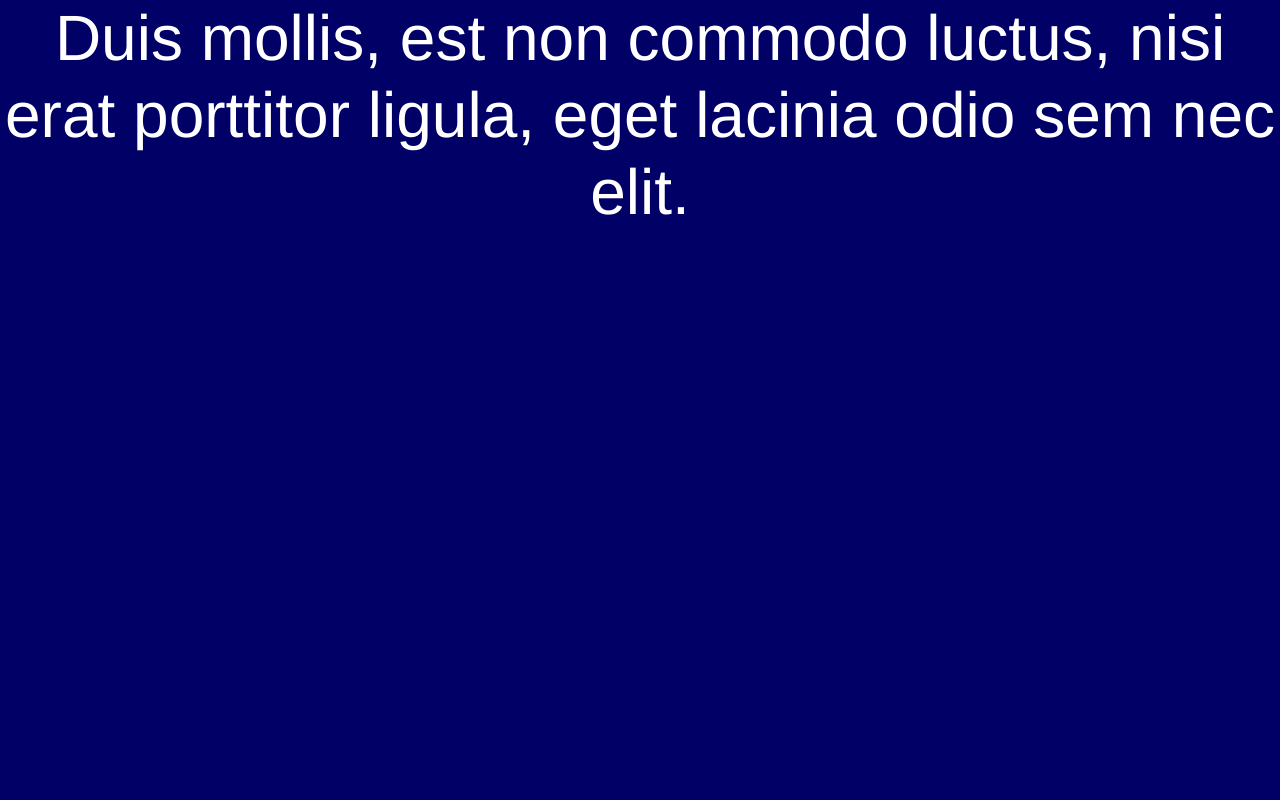
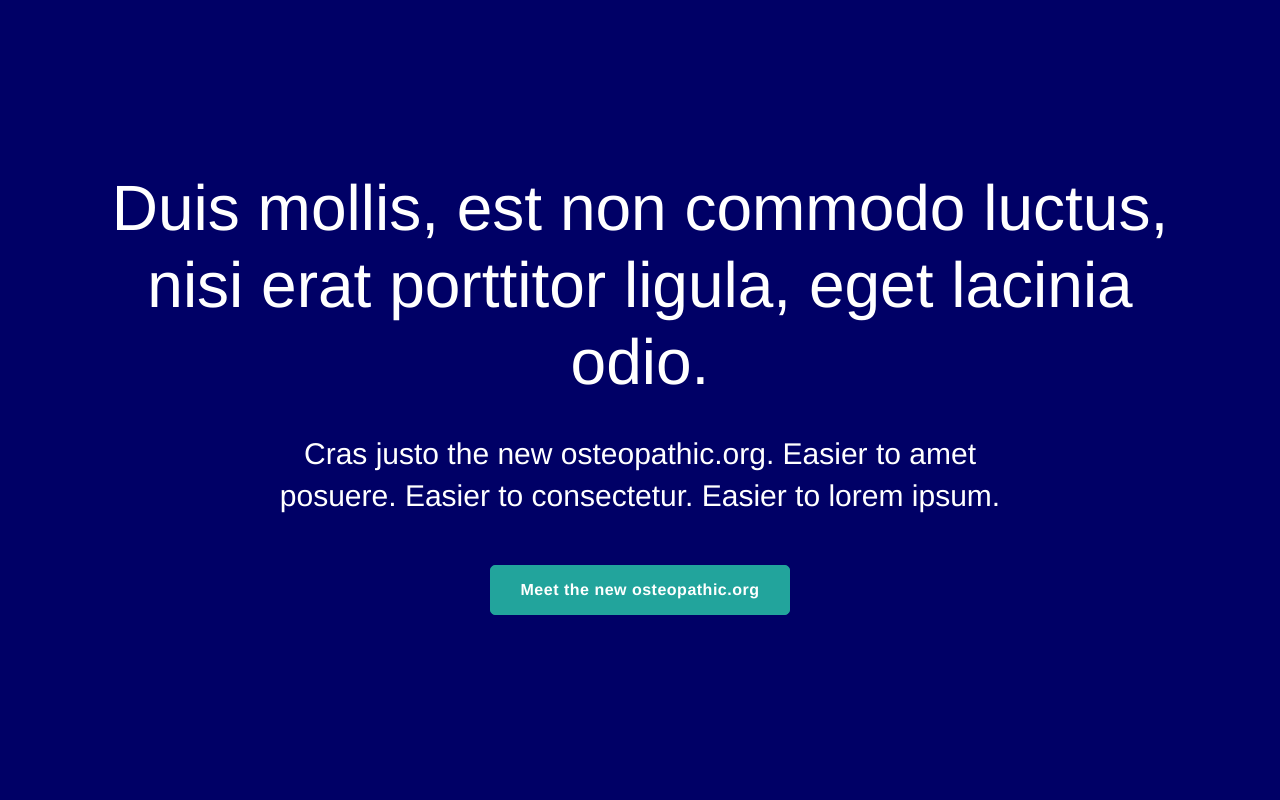
Before and after one commit to pjsinco/splash-page, a website: page index.html in a window 1280 px wide. Shown: the top 800 px of the page. Drawn offline with Linux system fonts and the light colour scheme; a web font is replaced by a local one.

Commit message:
Start to use .reveal

```diff
--- a/gulpfile.js
+++ b/gulpfile.js
@@ -44,7 +44,8 @@
     .pipe(sourcemaps.init({ loadMaps: true }))
     .pipe(sourcemaps.write('./'))
     .pipe(gulp.dest('./dist/'))
-    .pipe(notify({ message: 'Browserified!' }));
+    .pipe(notify({ message: 'Browserified!' }))
+    .pipe(browserSync.reload({ stream: true }));
 
 //  return gulp.src('src/scripts/**/*.js')
 //    .pipe(sourcemaps.init())
--- a/index.html
+++ b/index.html
@@ -9,10 +9,14 @@
   </head>
   <body>
 
-    <section class="module">
-      <div class="super">
+    <section class="module super">
+      <div class="container-fluid wrap">
         <div class="super__body">
-           <h1>Duis mollis, est non commodo luctus, nisi erat porttitor ligula, eget lacinia odio sem nec elit.</h1>
+          <h1 class="reveal reveal-delay-100">Duis mollis, est non commodo luctus, nisi erat porttitor ligula, eget lacinia odio.</h1>
+          <h5 class="reveal reveal-delay-200">Cras justo the new osteopathic.org. Easier to amet posuere. Easier to consectetur. Easier to lorem ipsum.</h5>
+          <p class="reveal reveal-delay-300">
+            <a href="https://pilot.osteopathic.org" class="btn">Meet the new osteopathic.org</a>
+          </p>
         </div>
       </div>
     </section>
--- a/src/scripts/main.js
+++ b/src/scripts/main.js
@@ -1,8 +1,24 @@
 require('./../../node_modules/waypoints/lib/noframework.waypoints.min.js')
 
-const waypoint = new Waypoint({
-  element: document.querySelector('.fan'),
-  handler: function(direction) {
-    this.element.classList.add('fan-out')
-  }
-})
+window.onload =function() {
+  const reveals = document.querySelectorAll('.reveal')
+
+  reveals.forEach(function(revealElement) {
+    const waypoint = new Waypoint({
+      element: revealElement,
+      handler: function() {
+        this.element.classList.add('on')
+      },
+      offset: '100%',
+    })
+  })
+
+  const waypoint = new Waypoint({
+    element: document.querySelector('.fan'),
+    handler: function(direction) {
+      this.element.classList.add('fan-out')
+    },
+    offset: '25%',
+  })
+
+}
--- /dev/null
+++ b/src/styles/_btn.scss
@@ -0,0 +1,15 @@
+.btn {
+  display: inline-block;
+  padding: 14px 30px;
+  width: auto;
+  border-radius: 5px;
+  background: #22a49c;
+  text-align: center;
+  color: #fff;
+  font-weight: 700;
+  font-size: 16px;
+  line-height: 20px;
+  letter-spacing: .5px;
+  border: 1px solid #22a49c;
+  transition: .7s;
+}
--- a/src/styles/_fan.scss
+++ b/src/styles/_fan.scss
@@ -7,8 +7,9 @@
 .fan-l img,
 .fan-r img {
   transition-property: transform;
-  transition-duration: .5s;
-  transition-timing-function: ease-out;
+  transition-duration: 1s;
+  transition-timing-function: cubic-bezier(0.175, 0.885, 0.320, 1.275);
+//  transition-timing-function: ease-out;
 }
 
 .fan {
@@ -26,11 +27,11 @@
     z-index: 4;
 
     .fan-out &.fan-l img {
-      transform: translateX(-68%) scale(.8);
+      transform: translate3d(-68%, 0, 0) scale(.8);
     }
 
     .fan-out &.fan-r img {
-      transform: translateX(68%) scale(.8);
+      transform: translate3d(68%, 0, 0) scale(.8);
     }
   }
 
@@ -38,17 +39,20 @@
     @extend %fan;
     z-index: 3;
 
-    &.fan-r img,
+    &.fan-r img {
+      transition-delay: .1s;
+    }
+
     &.fan-l img {
-      //transition-delay: .2s;
+      transition-delay: .2s;
     }
 
     .fan-out &.fan-l img {
-      transform: translateX(-117%) scale(.6);
+      transform: translate3d(-117%, 0, 0) scale(.6);
     }
 
     .fan-out &.fan-r img {
-      transform: translateX(117%) scale(.6);
+      transform: translate3d(117%, 0, 0) scale(.6);
     }
   }
 
@@ -56,19 +60,19 @@
     @extend %fan;
     z-index: 1;
 
-    &.fan-r img,
+    &.fan-r img {
+      transition-delay: .3s;
+    }
     &.fan-l img {
-      //transition-delay: .4s;
+      transition-delay: .4s;
     }
 
     .fan-out &.fan-l img {
-      transform: translateX(-153%) scale(.3);
+      transform: translate3d(-153%, 0, 0) scale(.3);
     }
 
     .fan-out &.fan-r img {
-      transform: translateX(153%) scale(.3);
+      transform: translate3d(153%, 0, 0) scale(.3);
     }
   }
-
-
 }
--- /dev/null
+++ b/src/styles/_reveal.scss
@@ -0,0 +1,31 @@
+/* Borrowed from Clique Studios */
+.reveal {
+	opacity: 0;
+	transform: translate3d(0, 40px, 0);
+	transition:  transform .7s .1s cubic-bezier(0.175, 0.885, 0.320, 1.275), opacity .7s .1s;
+
+	&.on {
+		opacity:  1;
+		transform: translate3d(0, 0, 0);
+
+		&.fixed:after {
+			width: 200px;
+		}
+		&.auto:after {
+			width: 100%;
+		}
+	}
+}
+
+.reveal-delay-100 {
+	transition: transform .7s .2s cubic-bezier(0.175, 0.885, 0.320, 1.275), opacity .7s .2s;
+}
+.reveal-delay-200 {
+	transition: transform .7s .3s cubic-bezier(0.175, 0.885, 0.320, 1.275), opacity .7s .3s;
+}
+.reveal-delay-300 {
+	transition: transform .7s .4s cubic-bezier(0.175, 0.885, 0.320, 1.275), opacity .7s .4s;
+}
+.reveal-delay-400 {
+	transition: transform .7s .5s cubic-bezier(0.175, 0.885, 0.320, 1.275), opacity .7s .5s;
+}
--- a/src/styles/_super.scss
+++ b/src/styles/_super.scss
@@ -1,11 +1,29 @@
 .super {
-  height: 100vh;
-  width: 100vw;
+  min-height: 100vh;
+  min-width: 100vw;
+  display: flex;
   background-color: $navy;
 
   &__body {
+    align-self: center;
     text-align: center;
     color: $white;
+
+    h1 {
+      margin-bottom: 2rem;
+      font-size: 64px;
+      line-height: 77px;
+    }
+
+    h5 {
+      margin: 0 auto 3rem;
+      width: 67%;
+      font-size: 30px;
+      line-height: 42px;
+    }
+
+    p {
+      margin-bottom: 1rem;
+    }
   }
-
 }
--- a/src/styles/style.scss
+++ b/src/styles/style.scss
@@ -12,6 +12,8 @@
 @import 'super';
 @import 'feature';
 @import 'fan';
+@import 'reveal';
+@import 'btn';
 
 html {
   font-size: 100%;
@@ -31,6 +33,10 @@
 img {
   max-width: 100%;
   height: auto;
+}
+
+a {
+  text-decoration: none;
 }
 
 .fixed {
```
Also changed, not shown: dist/pilot.bundle.js, dist/pilot.styles.css, 1 other file.
